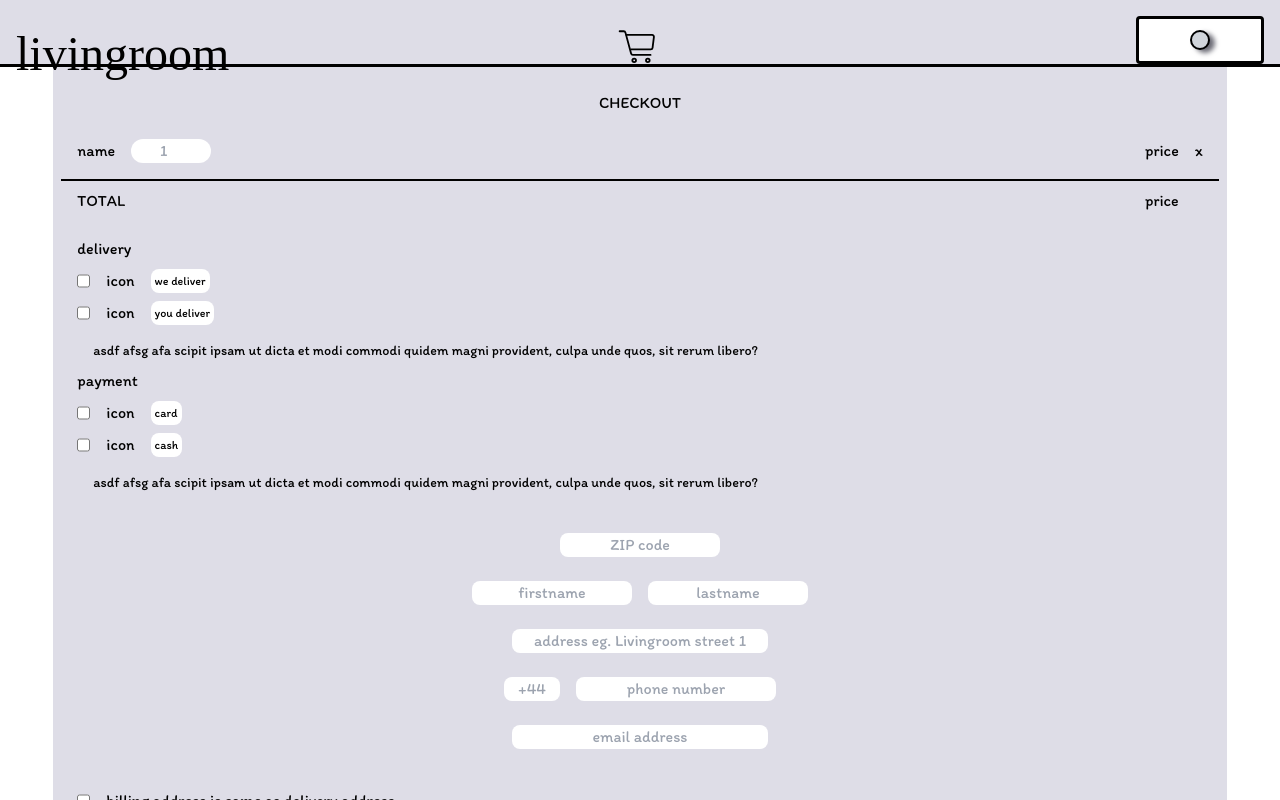
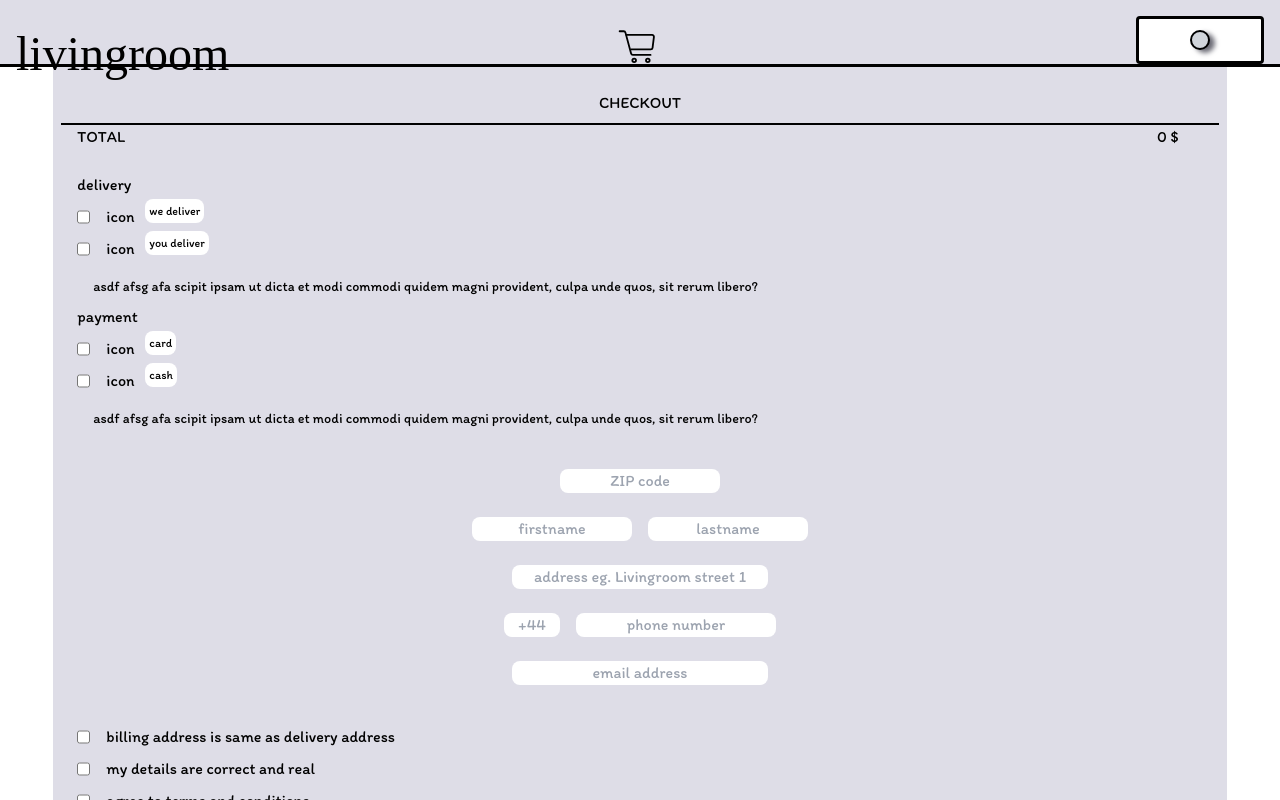
Before and after one commit to laurabiro/furniture-web-app, a React (Vite) app in the folder frontend/furnitured-app/: page /basket in a window 1280 px wide. Shown: the top 800 px of the page. Built offline with nearby package versions, Linux system fonts and the light colour scheme; a web font is replaced by a local one.

Commit message:
editing basket

```diff
--- a/frontend/furnitured-app/src/App.tsx
+++ b/frontend/furnitured-app/src/App.tsx
@@ -13,8 +13,6 @@ import Types from "./components/FurnitureTypes";
 import Footer from "./components/Footer";
 import SelectedFurniture from "./components/SelectedFurniture";
 import { SelectedFurnitureProvider } from "./components/SelectedFurnitureContext";
-
-
 
 function App() {
 
@@ -49,7 +47,7 @@ function App() {
       { footerVisible && <Footer></Footer> }
 
     </div>
-  );
+  )
 }
 
 export default App
--- a/frontend/furnitured-app/src/components/Basket.tsx
+++ b/frontend/furnitured-app/src/components/Basket.tsx
@@ -1,54 +1,79 @@
+import { useSelectedFurniture } from './SelectedFurnitureContext';
+import { Link } from 'react-router-dom';
+import { Furniture } from './T';
+import { useState } from 'react';
 
 const Basket = () => {
+
+  const { orderFurniture, total } = useSelectedFurniture()
+  const [ updatedOrderFurniture, setUpdatedOrderFurniture ] = useState<Furniture[]>(orderFurniture)
+  const [ updateTotal , setUpdateTotal ] = useState<number>(total)
+
+  const handleDeleteItem = (id:number) => {
+    const result = updatedOrderFurniture.filter(item => id !== item.id)
+    setUpdatedOrderFurniture(result)
+    const prices = result.reduce((acc, item) => acc + item.price, 0)
+    setUpdateTotal(prices)
+  }
+
   return (
     <div className="flex justify-center">
       <div className="flex flex-col gap-2 w-11/12 bg-[#DEDDE7] pt-6 p-2">
         <h1 className="text-center">CHECKOUT</h1>
-        <div className='flex justify-between gap-8 border-b-2 border-b-black border-solid p-4'>
-          <div className="flex gap-4">
-            <div>name</div>
-            <input className="w-20 rounded-xl placeholder:text-center text-center" type="number" placeholder="1"/>
-          </div>
-          <div className="flex">
-            <div className="pr-4">price</div>
-            <button>x</button>
-          </div>
+
+        { updatedOrderFurniture.map((item) => (
+          <div key={item.id}>
+            <div className='flex justify-between gap-8  p-4'>
+              <div className="flex flex-1 bg-white rounded-lg border-2 border-black border-solid">
+                <div className='p-1'><Link to={`/selected/${item.id}`}>{item.name}</Link></div>
+              </div>
+              <div className='flex items-center'>
+                <input className="w-20 rounded-xl placeholder:text-center text-center flex-1 border-2 border-black border-solid" type="number" placeholder="1"/>
+              </div>
+            <div className="flex items-center">
+                <div className="pr-4">{item.price + " $"}</div>
+                <button onClick={ () => handleDeleteItem(item.id) }>x</button>
+              </div>
+            </div>
+            </div>
+          ))}
+
+        <div className='flex justify-between p-4 pt-0 border-t-2 border-t-black border-solid'>
+          <div className="">TOTAL</div>
+          <div className="pr-6">{updateTotal + " $"}</div>
         </div>
-        <div className='flex justify-between p-4 pt-0'>
-          <div className="">TOTAL</div>
-          <div className="pr-6">price</div>
-        </div>
+
         <h2 className="pl-4">delivery</h2>
-        <div className="flex gap-4 pl-4">
+        <div className="flex gap-4 pl-4 relative">
           <input type="checkbox" />
           <div>icon
             <i></i>
           </div>
-          <div className="bg-white rounded-lg p-1 text-xs">we deliver</div>
+          <div className="position-basket bg-white rounded-lg p-1 text-xs">we deliver</div>
         </div>
-        <div className="flex gap-4 pl-4">
+        <div className="flex gap-4 pl-4 relative">
           <input type="checkbox" />
           <div>icon
             <i></i>
           </div>
-          <div className="bg-white rounded-lg p-1 text-xs">you deliver</div>
+          <div className="position-basket bg-white rounded-lg p-1 text-xs">you deliver</div>
         </div>
         <p className=" text-justify text-sm pl-8 pr-8 pt-2"> asdf afsg afa scipit ipsam ut dicta et modi commodi quidem magni provident, culpa unde quos, sit rerum libero?</p>
 
         <h2 className="pl-4">payment</h2>
-        <div className="flex gap-4 pl-4">
+        <div className="flex gap-4 pl-4 relative">
           <input type="checkbox" />
           <div>icon
             <i></i>
           </div>
-          <div className="bg-white rounded-lg p-1 text-xs">card</div>
+          <div className="position-basket bg-white rounded-lg p-1 text-xs">card</div>
         </div>
-        <div className="flex gap-4 pl-4">
+        <div className="flex gap-4 pl-4 relative">
           <input type="checkbox" />
           <div>icon
             <i></i>
           </div>
-          <div className="bg-white rounded-lg p-1 text-xs">cash</div>
+          <div className="position-basket bg-white rounded-lg p-1 text-xs">cash</div>
         </div>
         <p className=" text-justify text-sm pl-8 pr-8 pt-2 pb-8"> asdf afsg afa scipit ipsam ut dicta et modi commodi quidem magni provident, culpa unde quos, sit rerum libero?</p>
 
--- a/frontend/furnitured-app/src/components/Livingroom.tsx
+++ b/frontend/furnitured-app/src/components/Livingroom.tsx
@@ -6,14 +6,13 @@ import { useSelectedFurniture } from './SelectedFurnitureContext';
 const Livingroom = () => {
 
   const { selectedFurniture } = useSelectedFurniture()
-/*     const [ furniture, setFurniture ] = useState<Furniture[]>([]) */
 
   const [isLoading, setIsLoading] = useState(true)
 
   useEffect(() => {
     setIsLoading(false);
   }, [])
-    console.log(selectedFurniture)
+
 
 
 /*     const [contentchairs, setContentchairs] = useState("") */
--- a/frontend/furnitured-app/src/components/NoServer.tsx
+++ b/frontend/furnitured-app/src/components/NoServer.tsx
@@ -1,4 +1,3 @@
-
 
 const NoServer = () => {
   return (
--- a/frontend/furnitured-app/src/components/SelectedFurniture.tsx
+++ b/frontend/furnitured-app/src/components/SelectedFurniture.tsx
@@ -9,7 +9,7 @@ import { useSelectedFurniture } from './SelectedFurnitureContext';
 
 const SelectedFurniture = () => {
 
-    const { addSelectedFurniture } = useSelectedFurniture();
+    const { addSelectedFurniture, orderSelectedFurniture } = useSelectedFurniture()
 
     const [ isLoading, setIsLoading ] = useState(true)
     const [ furniture, setFurniture ] = useState<Furniture | null>(null)
@@ -62,7 +62,11 @@ const SelectedFurniture = () => {
     const handleSelectFurniture = (furniture:Furniture) => {
         addSelectedFurniture(furniture);
         console.log(furniture)
-    };
+    }
+
+    const handleAddToBasket = (furniture:Furniture) => {
+        orderSelectedFurniture(furniture)
+    }
 
   return (
     <div className="flex justify-center">
@@ -97,7 +101,7 @@ const SelectedFurniture = () => {
                         </div>
                         <p className='pl-4 text-[#DEDDE7]'>Add to:</p>
                         <div className=' flex justify-around p-2 pt-0 gap-4'>
-                            <button className='p-4 bg-[#DEDDE7] rounded-xl flex-1 font-semibold '>BASKET</button>
+                            <Link to="/basket"><button onClick={() => handleAddToBasket(furniture)} className='p-4 bg-[#DEDDE7] rounded-xl flex-1 font-semibold '>BASKET</button></Link>
                             <Link to="/livingroom"><button className='p-4 bg-[#DEDDE7] rounded-xl flex-1 font-semibold'>LIVINGROOM</button></Link>
                         </div>
                         <div className='flex justify-between p-4 pt-8 items-center'>
--- a/frontend/furnitured-app/src/components/SelectedFurnitureContext.tsx
+++ b/frontend/furnitured-app/src/components/SelectedFurnitureContext.tsx
@@ -2,34 +2,48 @@ import React, { createContext, useContext, useState, ReactNode } from 'react';
 import { Furniture } from './T';
 
 type SelectedFurnitureContextType = {
-  selectedFurniture: Furniture[];
-  addSelectedFurniture: (furniture: Furniture) => void;
+  selectedFurniture: Furniture[]
+  orderFurniture: Furniture[]
+  addSelectedFurniture: (furniture: Furniture) => void
+  orderSelectedFurniture: (furniture: Furniture) => void
+  total: number
 };
 
-const SelectedFurnitureContext = createContext<SelectedFurnitureContextType | undefined>(undefined);
+const SelectedFurnitureContext = createContext<SelectedFurnitureContextType | undefined>(undefined)
 
 type SelectedFurnitureProviderProps = {
-  children: ReactNode;
-};
+  children: ReactNode
+}
 
 export const useSelectedFurniture = () => {
-  const context = useContext(SelectedFurnitureContext);
+  const context = useContext(SelectedFurnitureContext)
   if (context === undefined) {
-    throw new Error('useSelectedFurniture must be used within a SelectedFurnitureProvider');
+    throw new Error('useSelectedFurniture must be used within a SelectedFurnitureProvider')
   }
-  return context;
+  return context
 };
 
 export const SelectedFurnitureProvider: React.FC<SelectedFurnitureProviderProps> = ({ children }) => {
-  const [selectedFurniture, setSelectedFurniture] = useState<Furniture[]>([]);
+  const [ selectedFurniture, setSelectedFurniture ] = useState<Furniture[]>([])
+  const [ orderFurniture, setOrderFurniture ] = useState<Furniture[] >([])
+  const [ total, setTotal ] = useState<number>(0)
 
   const addSelectedFurniture = (furniture: Furniture) => {
-    setSelectedFurniture([...selectedFurniture, furniture]);
-  };
+    selectedFurniture.map((item) => {
+      item.type !== furniture.type ? setSelectedFurniture([...selectedFurniture, furniture]) : setSelectedFurniture([...selectedFurniture.filter(item => item.type !== furniture.type), furniture])
+    })
+
+  }
+  const orderSelectedFurniture = (furniture: Furniture) => {
+    setOrderFurniture([...orderFurniture, furniture ])
+    setTotal(total + furniture.price)
+  }
+
+
 
   return (
-    <SelectedFurnitureContext.Provider value={{ selectedFurniture, addSelectedFurniture }}>
+    <SelectedFurnitureContext.Provider value={{ selectedFurniture, addSelectedFurniture, orderFurniture, orderSelectedFurniture, total}}>
       {children}
     </SelectedFurnitureContext.Provider>
-  );
-};
+  )
+}
--- a/frontend/furnitured-app/src/index.css
+++ b/frontend/furnitured-app/src/index.css
@@ -328,3 +328,9 @@ input[type='checkbox'] {
             transform: scale3D(0, 0, 1);
   }
 }
+
+.position-basket {
+  position: absolute;
+  top: -.5em;
+  left: 7em;
+}
```
Lines whose indentation alone changed are shown as unchanged.
